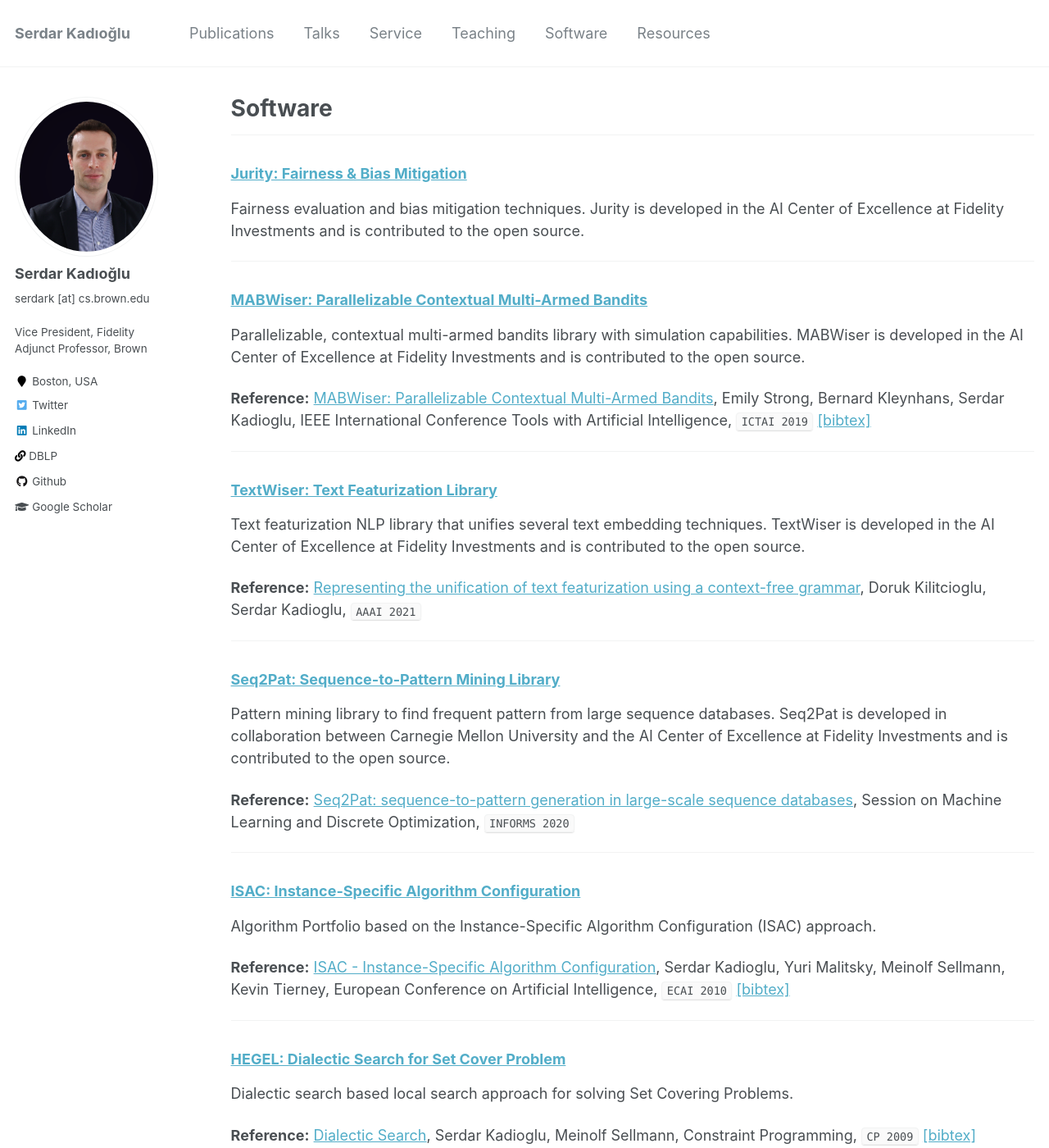
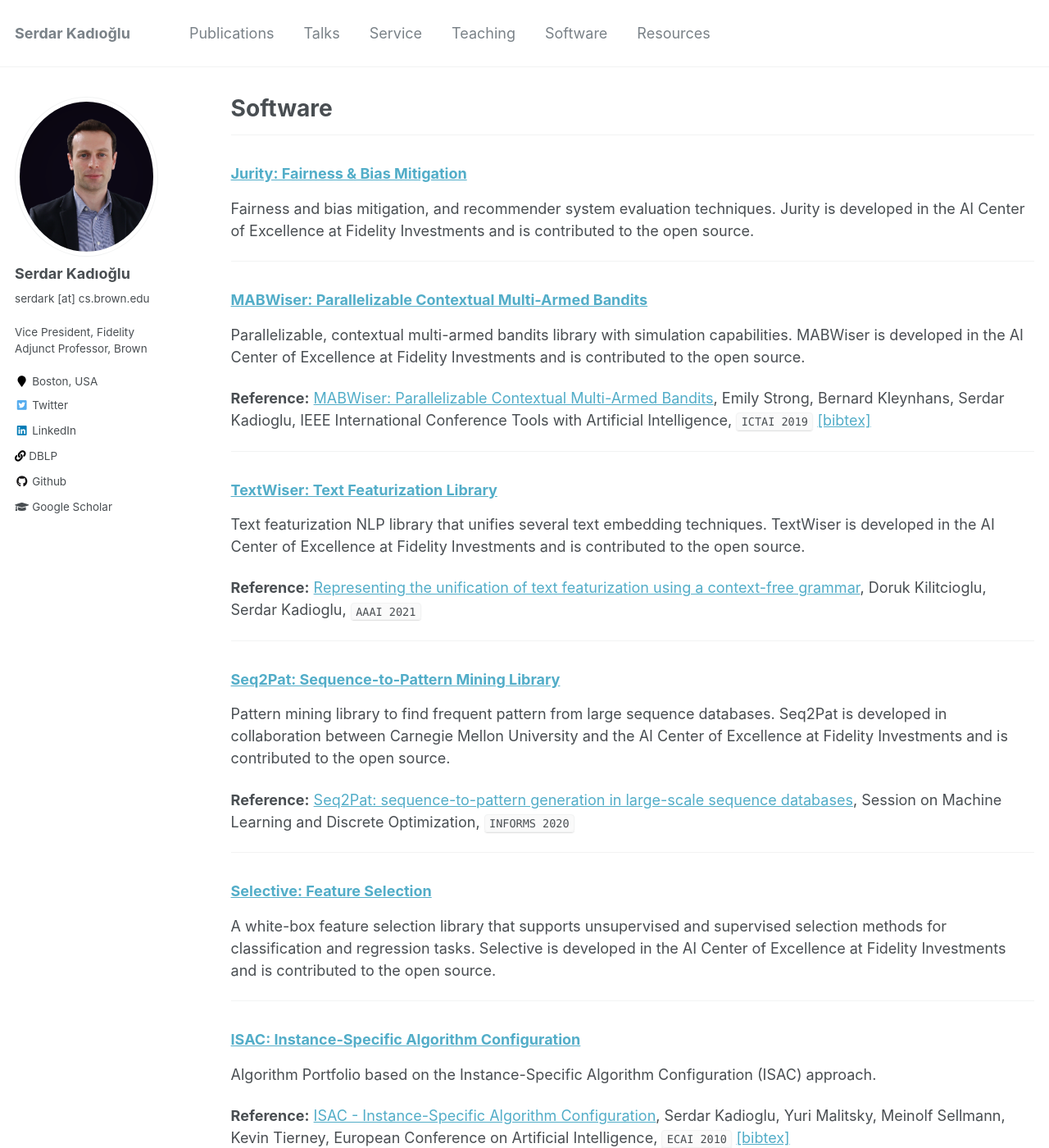
Before and after one commit to skadio/skadio.github.io, a Jekyll site: the page built from _pages/software.md, in a window 1280 px wide and 1400 px high. Shown: the whole window at 82% size. Built offline with Jekyll 4.4.1, drawn with Linux system fonts in a browser that asks for light colours.

Commit message:
Update software.md

```diff
--- a/_pages/software.md
+++ b/_pages/software.md
@@ -9,7 +9,7 @@ author_profile: true
 
 ### [Jurity: Fairness & Bias Mitigation](https://github.com/fidelity/jurity)
 
-Fairness evaluation and bias mitigation techniques. Jurity is developed in the AI Center of Excellence at Fidelity Investments and is contributed to the open source.
+Fairness and bias mitigation, and recommender system evaluation techniques. Jurity is developed in the AI Center of Excellence at Fidelity Investments and is contributed to the open source.
 
 ---
 ### [MABWiser: Parallelizable Contextual Multi-Armed Bandits](https://github.com/fidelity/mabwiser)
@@ -37,6 +37,12 @@ Pattern mining library to find frequent pattern from large sequence databases. S
 
 
 **Reference:** [Seq2Pat: sequence-to-pattern generation in large-scale sequence databases](http://meetings2.informs.org/wordpress/annual2020/), Session on Machine Learning and Discrete Optimization, `INFORMS 2020`
+
+---
+
+### [Selective: Feature Selection](https://github.com/fidelity/selective)
+
+A white-box feature selection library that supports unsupervised and supervised selection methods for classification and regression tasks. Selective is developed in the AI Center of Excellence at Fidelity Investments and is contributed to the open source.
 
 ---
 
```
